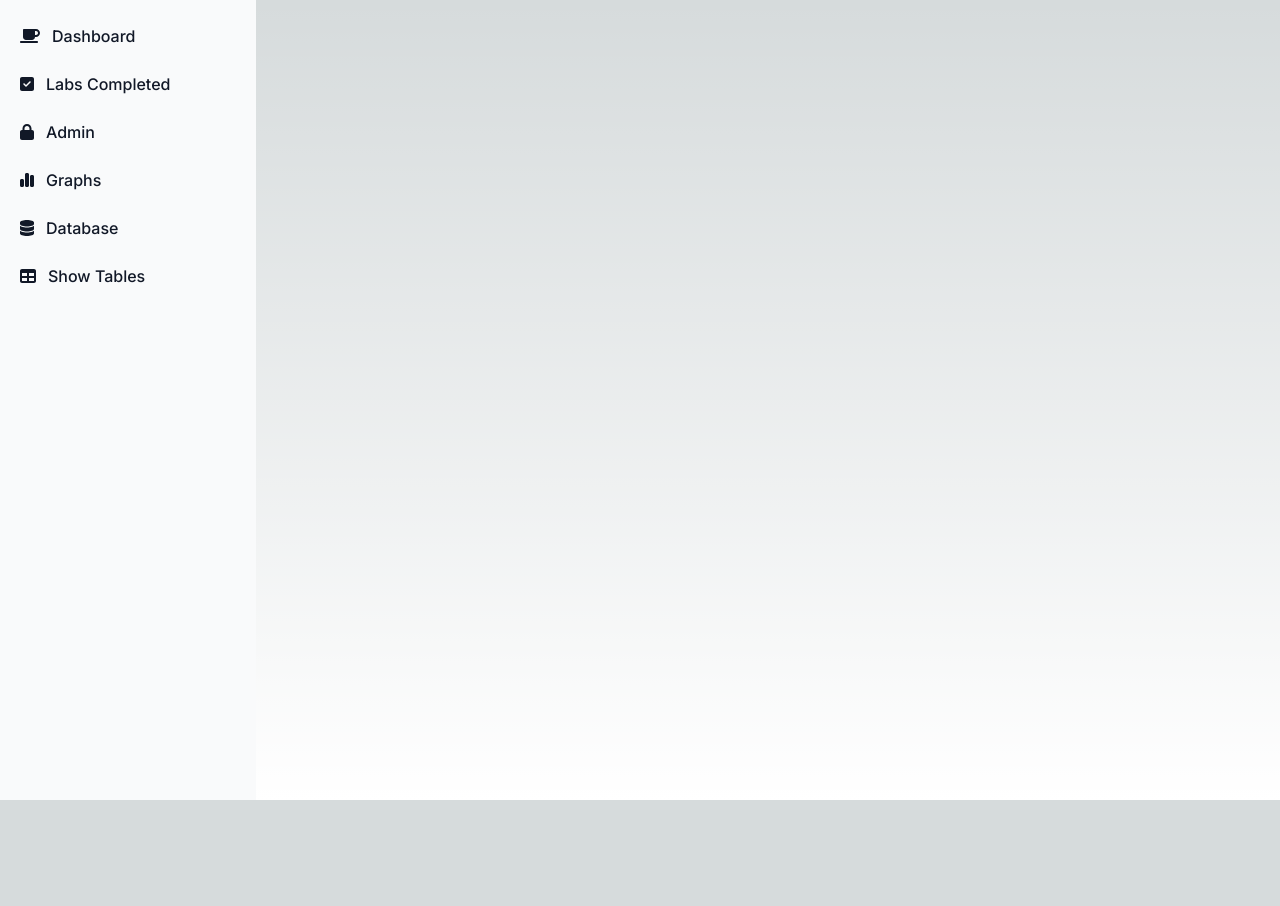
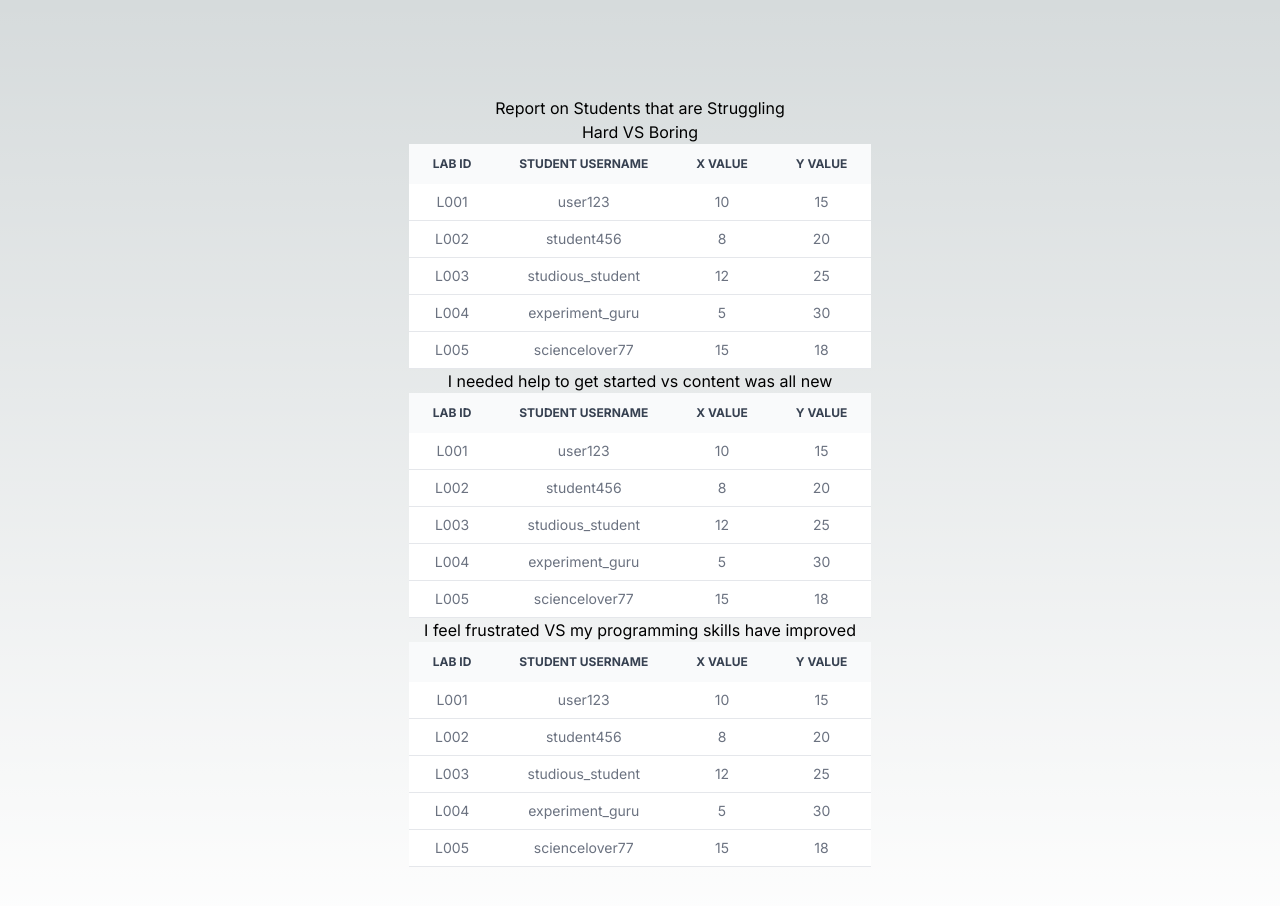
Before and after one commit to CalebStephens/CheckpointTool, a Next.js app in the folder checkpoint-tool/: page / in a window 1280 px wide. Shown: the top 906 px of the page. Before the commit the page ends 800 px from the top, so only its background shows below. Built offline with nearby package versions, Linux system fonts and the light colour scheme.

Commit message:
3 tables done

```diff
--- /dev/null
+++ b/checkpoint-tool/components/DangerZone.js
@@ -0,0 +1,143 @@
+import {useState} from 'react';
+
+const DangerZone = () => {
+
+    const hardVBoring = [
+  {
+    "Lab ID": "L001",
+    "Student Username": "user123",
+    "X Value": 10,
+    "Y Value": 15
+  },
+  {
+    "Lab ID": "L002",
+    "Student Username": "student456",
+    "X Value": 8,
+    "Y Value": 20
+  },
+  {
+    "Lab ID": "L003",
+    "Student Username": "studious_student",
+    "X Value": 12,
+    "Y Value": 25
+  },
+  {
+    "Lab ID": "L004",
+    "Student Username": "experiment_guru",
+    "X Value": 5,
+    "Y Value": 30
+  },
+  {
+    "Lab ID": "L005",
+    "Student Username": "sciencelover77",
+    "X Value": 15,
+    "Y Value": 18
+  }
+];
+const [hardvsBoring, setHardVBoring] = useState(true);
+const [startedvscontent, setStartedvscontent] = useState(true);
+const [frustratedvsskills, setFrustratedvsSkills] = useState(true);
+
+    const renderHardTable = () => {
+        const hardTable = [];
+        hardVBoring.forEach(row => {
+            hardTable.push(
+                <tr class="bg-white border-b dark:bg-gray-800 dark:border-gray-700 hover:bg-gray-50 dark:hover:bg-gray-600">
+                    <td class="px-2 py-2">{row["Lab ID"]}</td>
+                    <td class="px-2 py-2">{row["Student Username"]}</td>
+                    <td class="px-2 py-2">{row["X Value"]}</td>
+                    <td class="px-2 py-2">{row["Y Value"]}</td>
+                </tr>
+            )
+
+        });
+        return hardTable;
+    }
+
+
+    const toggleHardTable = () => {
+                setHardVBoring(!hardvsBoring);
+            };
+    const toggleStartedvsContent = () => {
+                setStartedvscontent(!startedvscontent);
+            };
+    const toggleFrustratedvsContent = () => {
+                setFrustratedvsSkills(!frustratedvsskills);
+    };
+
+    return (
+    <>
+        <h1>Report on Students that are Struggling</h1>
+        <h2>Hard VS Boring</h2>
+        <table class="text-sm text-center text-gray-500 dark:text-gray-400">
+        <thead class="text-xs text-gray-700 uppercase bg-gray-50 dark:bg-gray-700 dark:text-gray-400" onClick={toggleHardTable}>
+            <tr>
+                <th class="px-6 py-3">
+                    Lab ID
+                </th>
+                <th class="px-6 py-3">
+                    Student Username
+                </th>
+                <th class="px-6 py-3">
+                    X Value
+                </th>
+                <th class="px-6 py-3">
+                    Y Value
+                </th>
+            </tr>
+        </thead>
+        <tbody>
+            {hardvsBoring ? renderHardTable() : null}
+        </tbody>
+        </table>
+
+        <h2>I needed help to get started vs content was all new</h2>
+        <table class="text-sm text-center text-gray-500 dark:text-gray-400">
+        <thead class="text-xs text-gray-700 uppercase bg-gray-50 dark:bg-gray-700 dark:text-gray-400" onClick={toggleStartedvsContent}>
+            <tr>
+                <th class="px-6 py-3">
+                    Lab ID
+                </th>
+                <th class="px-6 py-3">
+                    Student Username
+                </th>
+                <th class="px-6 py-3">
+                    X Value
+                </th>
+                <th class="px-6 py-3">
+                    Y Value
+                </th>
+            </tr>
+        </thead>
+        <tbody>
+            {startedvscontent ? renderHardTable() : null}
+        </tbody>
+        </table>
+
+        <h2>I feel frustrated VS my programming skills have improved</h2>
+        <table class="text-sm text-center text-gray-500 dark:text-gray-400">
+        <thead class="text-xs text-gray-700 uppercase bg-gray-50 dark:bg-gray-700 dark:text-gray-400" onClick={toggleFrustratedvsContent}>
+            <tr>
+                <th class="px-6 py-3">
+                    Lab ID
+                </th>
+                <th class="px-6 py-3">
+                    Student Username
+                </th>
+                <th class="px-6 py-3">
+                    X Value
+                </th>
+                <th class="px-6 py-3">
+                    Y Value
+                </th>
+            </tr>
+        </thead>
+        <tbody>
+            {frustratedvsskills ? renderHardTable() : null}
+        </tbody>
+        </table>
+    </>
+    )
+};
+
+export default DangerZone;
--- a/checkpoint-tool/pages/index.js
+++ b/checkpoint-tool/pages/index.js
@@ -1,4 +1,7 @@
 import SideBar from '@/components/SideBar'
+import LabsCompleted from '@/components/labsCompleted'
+import ShowTables from '@/components/ShowTables'
+import DangerZone from '@/components/DangerZone'
 import { Inter } from 'next/font/google'
 
 const inter = Inter({ subsets: ['latin'] })
@@ -6,9 +9,9 @@ const inter = Inter({ subsets: ['latin'] })
 export default function Home() {
   return (
     <main
-      className={`flex min-h-screen flex-col items-center justify-between p-24 ${inter.className}`}
+      className={`flex min-h-screen flex-col items-center p-24 ${inter.className}`}
     >
-      <SideBar />
+      <DangerZone />
 
     </main>
   )
```
